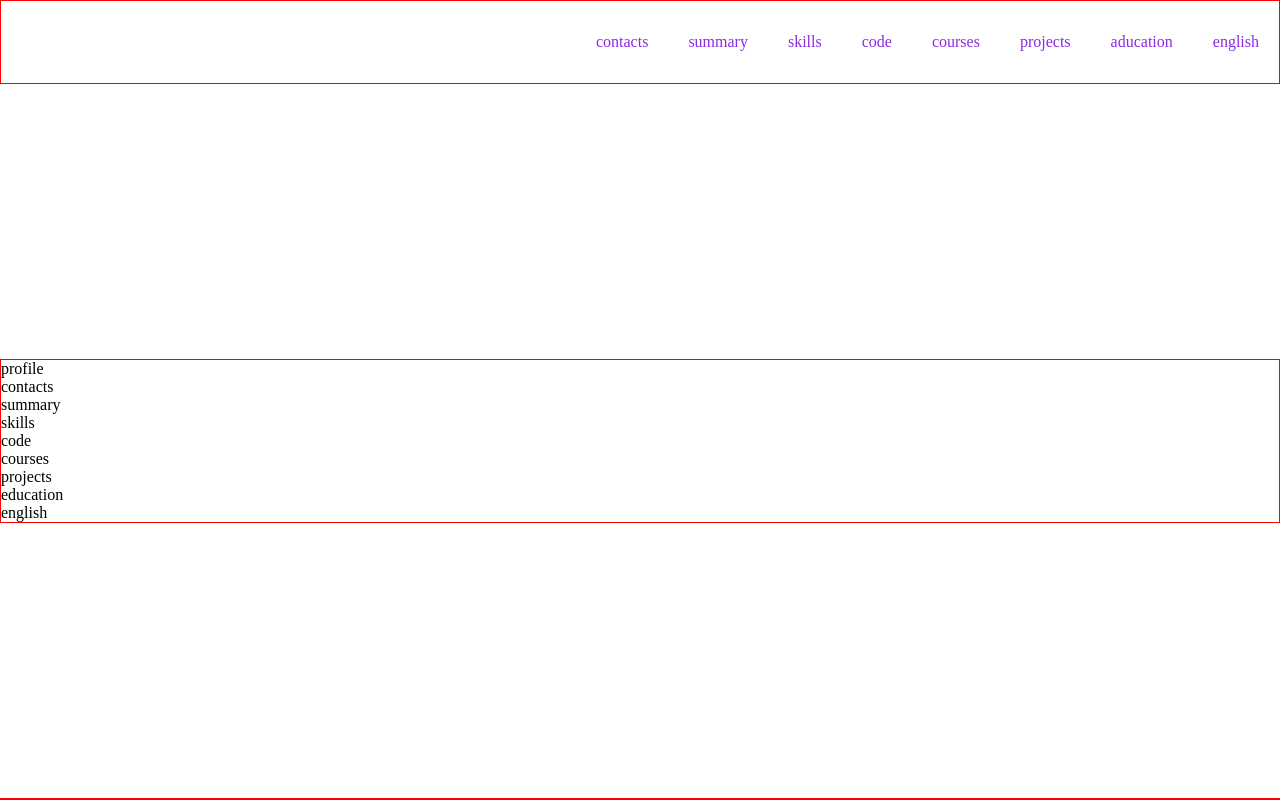
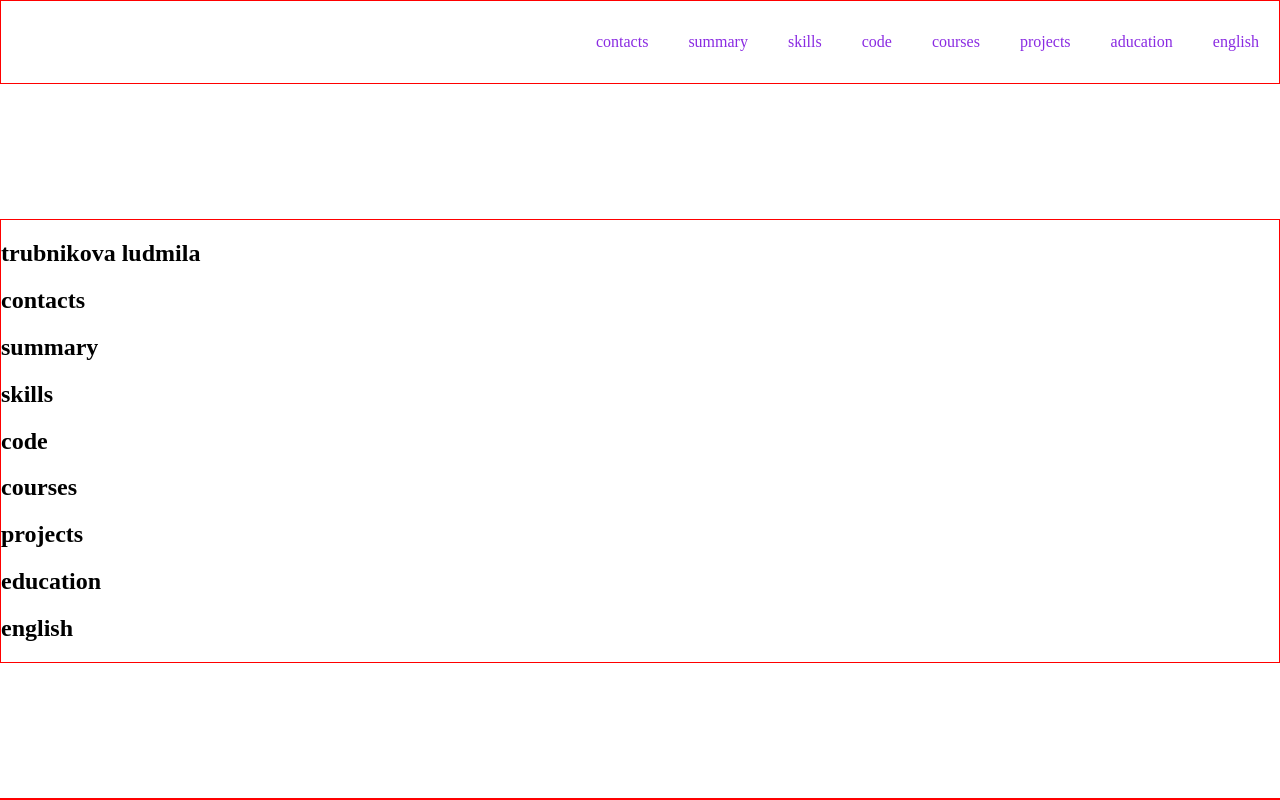
Before and after one commit to Ludmila39/rsschool-cv, a plain HTML site: page index.html in a window 1280 px wide. Drawn offline with Linux system fonts and the light colour scheme.

Commit message:
feat:add h2

```diff
--- a/index.html
+++ b/index.html
@@ -32,16 +32,40 @@
 			</header>
 			<main class="main">
 				<div class="container">
-					<section class="section" id="profile">profile</section>
-					<section class="section" id="contats">contacts</section>
-					<section class="section" id="summary">summary</section>
-					<section class="section" id="skills">skills</section>
-					<section class="section" id="code">code</section>
-					<section class="section" id="courses">courses</section>
-					<section class="section" id="projects">projects</section>
-					<section class="section" id="education">education</section>
-					<section class="section" id="english">english</section>
+					<section class="section" id="profile">
+						<h1 class="section-title">trubnikova ludmila</h1>
 
+					</section>
+					<section class="section" id="contats">
+						<h2 class="section-title">contacts</h2>
+
+					</section>
+					<section class="section" id="summary">
+						<h2 class="section-title">summary</h2>
+
+					</section>
+					<section class="section" id="skills">
+						<h2 class="section-title">skills</h2>
+
+					</section>
+					<section class="section" id="code">
+						<h2 class="section-title">code</h2>
+
+					</section>
+					<section class="section" id="courses">
+						<h2 class="section-title">courses</h2>
+
+					</section>
+					<section class="section" id="projects">
+						<h2 class="section-title">projects</h2>
+
+					</section>
+					<section class="section" id="education">
+						<h2 class="section-title">education</h2>
+					</section>
+					<section class="section" id="english">
+						<h2 class="section-title">english</h2>
+					</section>
 				</div>
 
 			</main>
```
